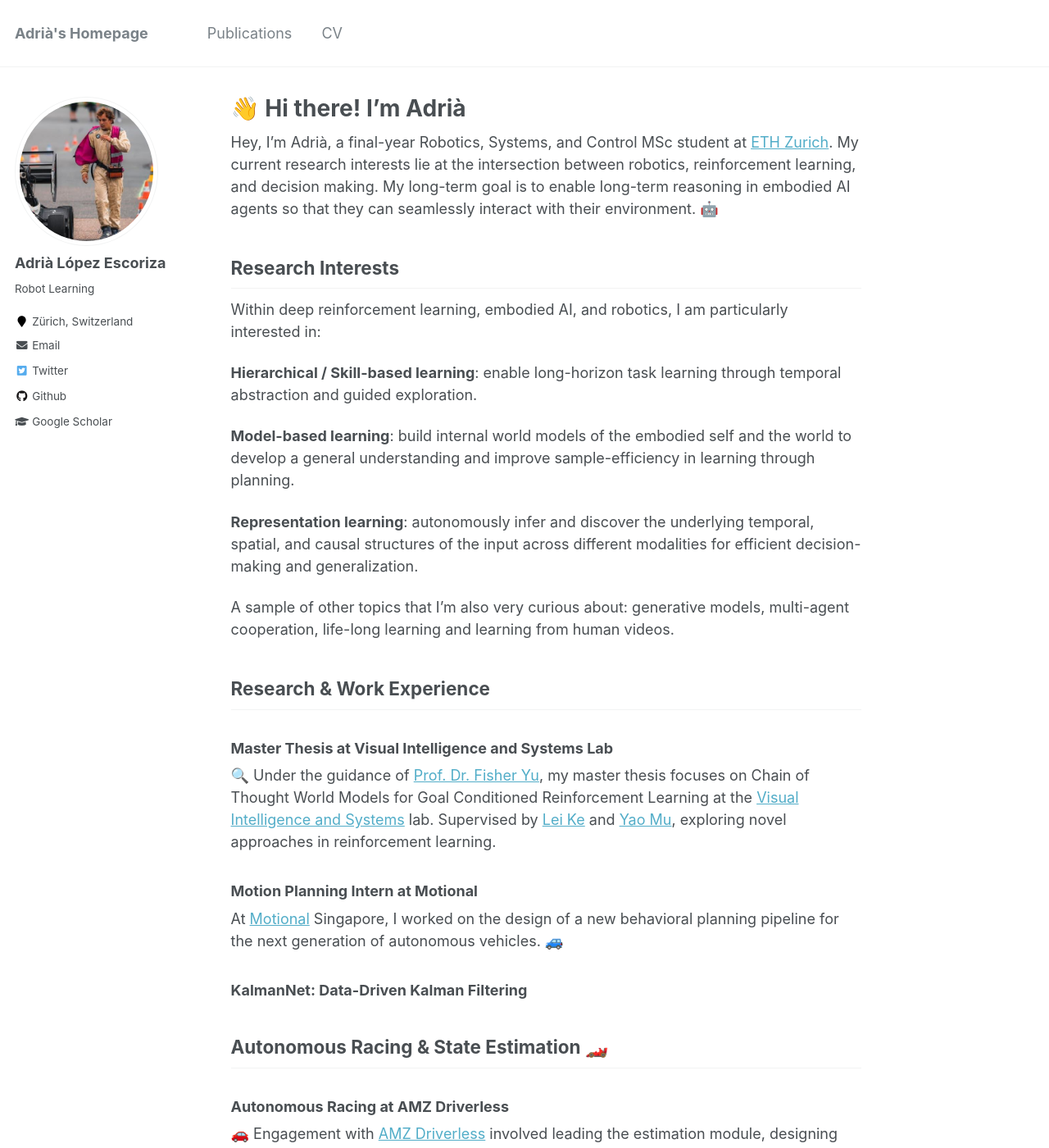
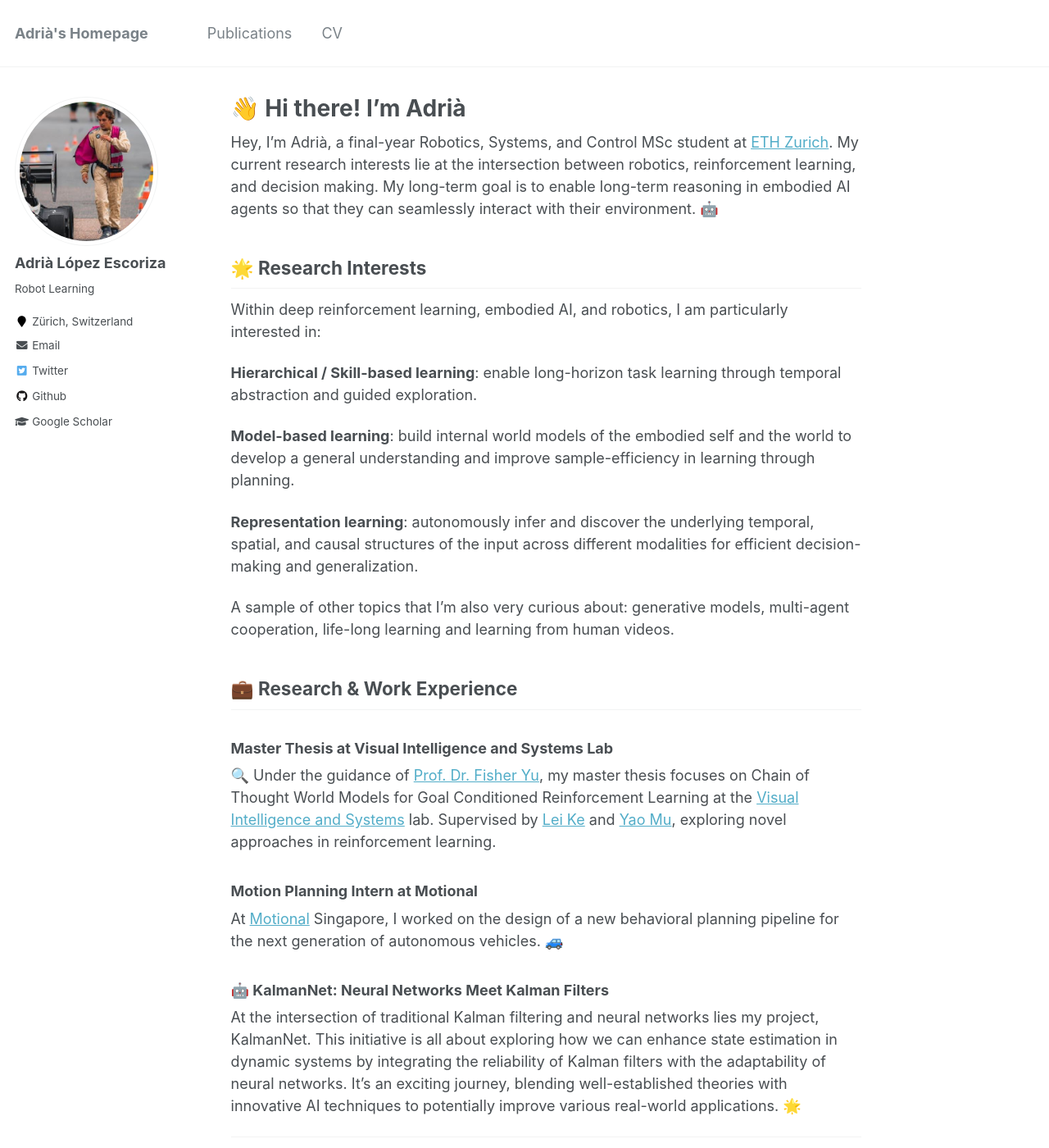
Before and after one commit to adrialopezescoriza/adrialopezescoriza.github.io, a Jekyll site: the page built from _pages/about.md, in a window 1280 px wide and 1400 px high. Shown: the whole window at 82% size. Built offline with Jekyll 4.4.1, drawn with Linux system fonts in a browser that asks for light colours; some of the changed text lies outside the part shown.

Commit message:
About modifications

```diff
--- a/_pages/about.md
+++ b/_pages/about.md
@@ -8,9 +8,9 @@ redirect_from:
   - /about.html
 ---
 
-Hey, I'm Adrià, a final-year Robotics, Systems, and Control MSc student at [ETH Zurich](https://www.ub.edu/web/ub/en/). My current research interests lie at the intersection between robotics, reinforcement learning, and decision making. My long-term goal is to enable long-term reasoning in embodied AI agents so that they can seamlessly interact with their environment. 🤖
+Hey, I'm Adrià, a final-year Robotics, Systems, and Control MSc student at [ETH Zurich](https://ethz.ch/en.html). My current research interests lie at the intersection between robotics, reinforcement learning, and decision making. My long-term goal is to enable long-term reasoning in embodied AI agents so that they can seamlessly interact with their environment. 🤖
 
-## Research Interests
+## 🌟 Research Interests
 
 Within deep reinforcement learning, embodied AI, and robotics, I am particularly interested in:
 
@@ -22,7 +22,7 @@ Within deep reinforcement learning, embodied AI, and robotics, I am particularly
 
 A sample of other topics that I’m also very curious about: generative models, multi-agent cooperation, life-long learning and learning from human videos.
 
-## Research & Work Experience
+## 💼 Research & Work Experience
 
 ### Master Thesis at Visual Intelligence and Systems Lab
 
@@ -32,7 +32,12 @@ A sample of other topics that I’m also very curious about: generative models,
 
 At [Motional](https://motional.com/) Singapore, I worked on the design of a new behavioral planning pipeline for the next generation of autonomous vehicles. 🚙
 
-### KalmanNet: Data-Driven Kalman Filtering
+
+### 🤖 KalmanNet: Neural Networks Meet Kalman Filters
+
+At the intersection of traditional Kalman filtering and neural networks lies my project, KalmanNet. This initiative is all about exploring how we can enhance state estimation in dynamic systems by integrating the reliability of Kalman filters with the adaptability of neural networks. It's an exciting journey, blending well-established theories with innovative AI techniques to potentially improve various real-world applications. 🌟
+
+---
 
 
 ## Autonomous Racing & State Estimation 🏎️
@@ -56,7 +61,7 @@ Robotics academy: Organizing robotic and programming workshops for students aged
 - Maximum grade and honors for my Bachelor's Thesis at UPC.
 - 1st place in Mational Mathematics Olympiads of Spain and Andorra.
 
-## Interests & Extracurriculars
+## 🏄‍♂️ Beyond the Lab
 
 Beyond academia, I indulge in various interests and extracurricular activities:
 
```
